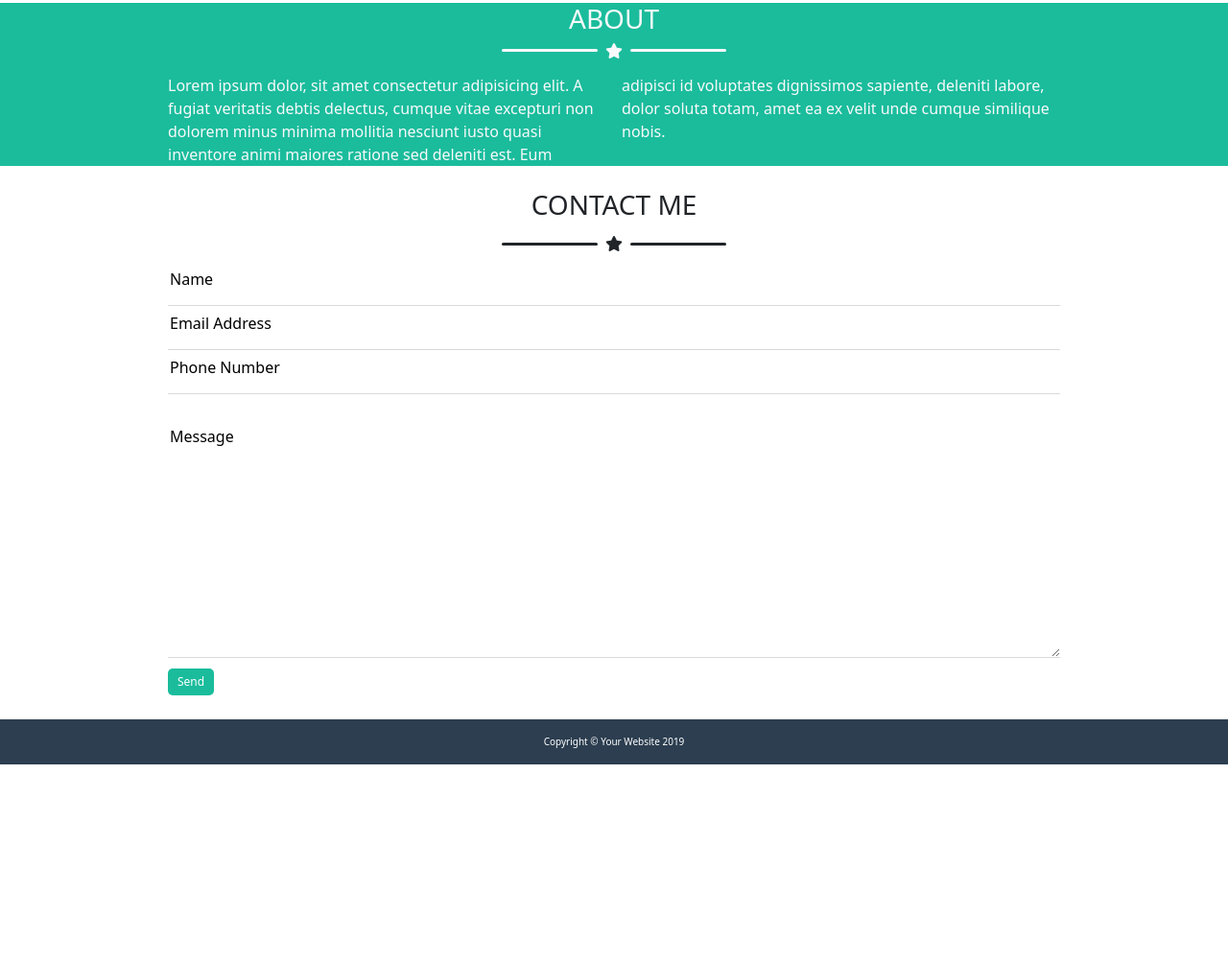
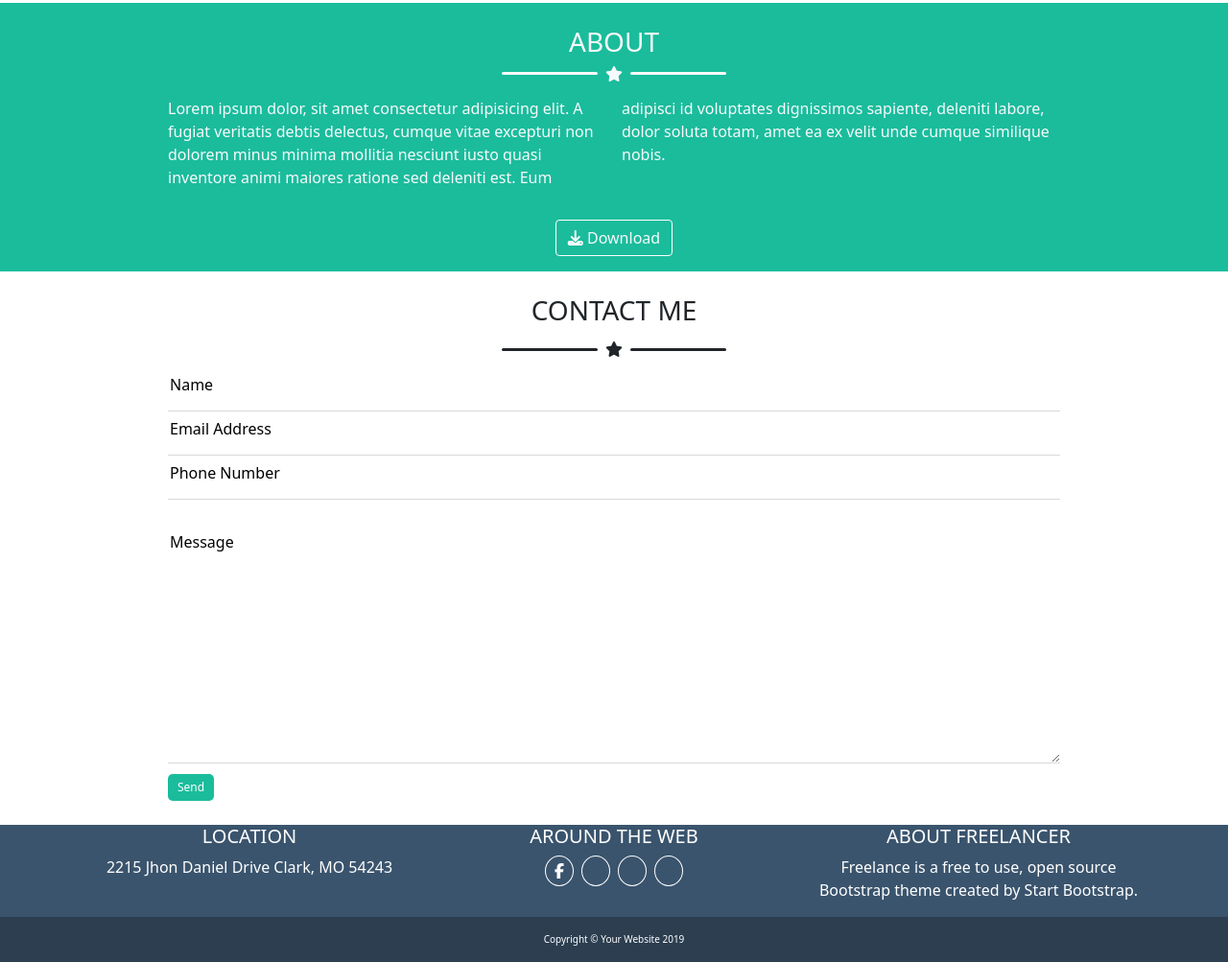
Before and after one commit to RoccoCerro/html-css-bootstrap-freelancer, a plain HTML site: page index.html in a window 1280 px wide. Shown: the part 1208-2211 px from the top of the page at 96% size. Before the commit the page ends 2005 px from the top, so only its background shows below. Drawn offline with nearby package versions, Linux system fonts and the light colour scheme.

Commit message:
FEAT footer

```diff
--- a/css/app.css
+++ b/css/app.css
@@ -116,4 +116,15 @@ img {
     opacity: 1;
 }
 
+.style-icon-footer {
+    background-color: white;
+    color: #3A546D;
+}
+
+.m_style_col {
+    aspect-ratio: 1/1;
+    width: 30px;
+    line-height: 30px;
+}
+
 /* DEBUG */
--- a/index.html
+++ b/index.html
@@ -92,7 +92,7 @@
             </div>
         </section>
         <!-- ABOUT -->
-        <section class="about  text-light">
+        <section class="about text-light pt-4 ">
             <div class="container_free text-center">
                 <h3>ABOUT</h3>
                 <div class="m_divider d-flex align-items-center justify-content-center gap-2 mb-3">
@@ -103,6 +103,9 @@
             </div>
             <div class="container_free">
                 <p>Lorem ipsum dolor, sit amet consectetur adipisicing elit. A fugiat veritatis debtis delectus, cumque vitae excepturi non dolorem minus minima mollitia nesciunt iusto quasi inventore animi maiores ratione sed deleniti est. Eum adipisci id voluptates dignissimos sapiente, deleniti labore, dolor soluta totam, amet ea ex velit unde cumque similique nobis.</p>
+            </div>
+            <div class="text-center p-3">
+                <button type="button" class="btn text-light border-white"><i class="fa-solid fa-download"></i> Download</button>
             </div>
         </section>
         <!-- CONTACT-ME -->
@@ -133,10 +136,24 @@
         <!-- connections -->
         <div class="connections">
             <div class="container-sm">
-                <div class="row row-cols-1 row-cols-md-3">
-                    <div class="col"></div>
-                    <div class="col"></div>
-                    <div class="col"></div>
+                <div class="row row-cols-1 row-cols-sm-3 text-center text-white">
+                    <div class="col">
+                        <h5>LOCATION</h5>
+                        <p>2215 Jhon Daniel Drive Clark, MO 54243</p>
+                    </div>
+                    <div class="col pb-4">
+                        <h5>AROUND THE WEB</h5>
+                        <div class="d-flex justify-content-center gap-2">
+                            <div class="m_style_col rounded-circle border border-white text-center"><i class="fa-brands fa-facebook-f"></i></div>
+                            <div class="m_style_col rounded-circle border border-white text-center"></div>
+                            <div class="m_style_col rounded-circle border border-white text-center"></div>
+                            <div class="m_style_col rounded-circle border border-white text-center"></div>
+                        </div>
+                    </div>
+                    <div class="col">
+                        <h5>ABOUT FREELANCER</h5>
+                        <p>Freelance is a free to use, open source Bootstrap theme created by Start Bootstrap.</p>
+                    </div>
                 </div>
             </div>
         </div>
```
